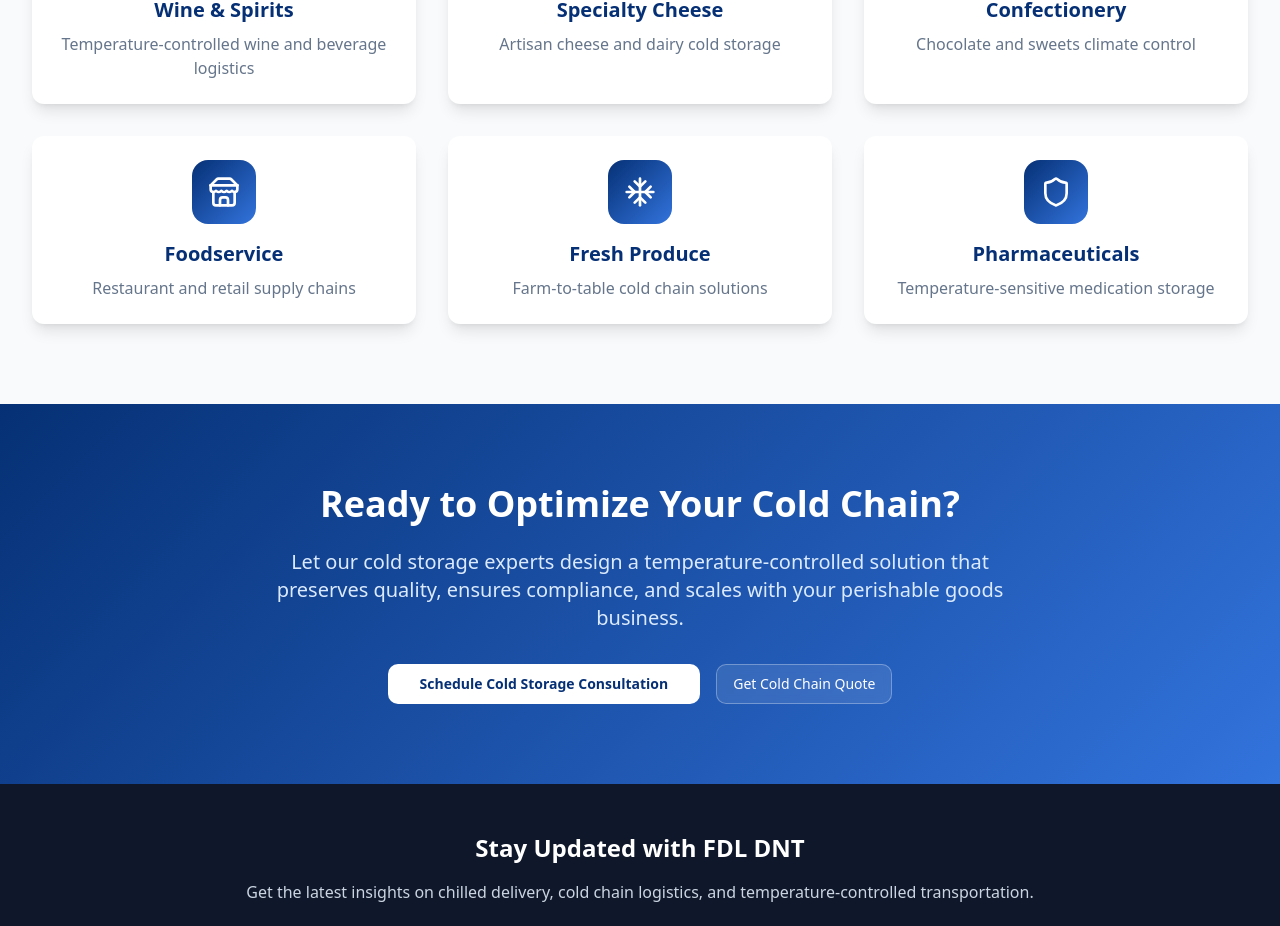
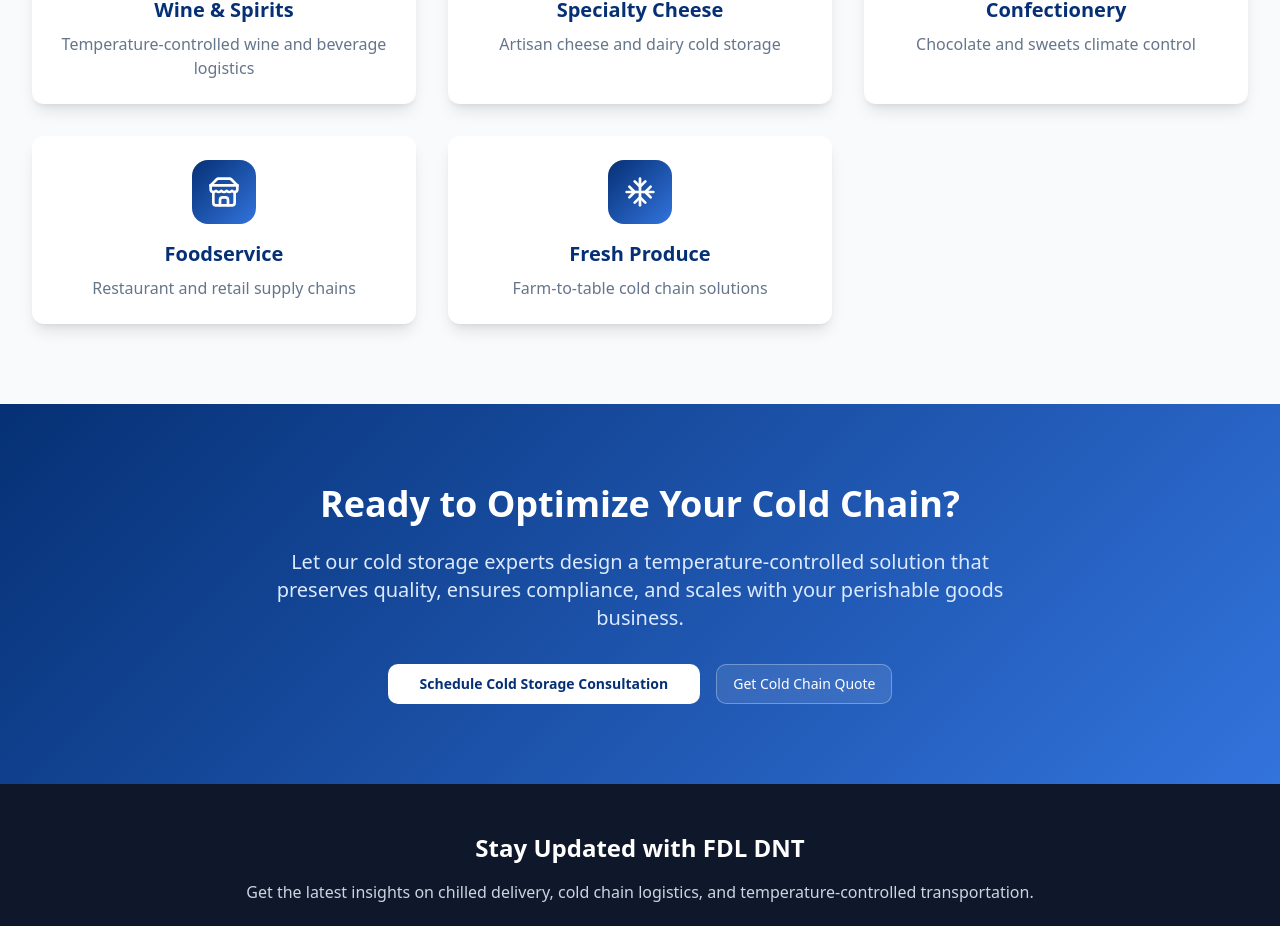
Before and after one commit to ziaddanasouri/fdl-website-excellence-hub, a React (Vite) app: page /services in a window 1280 px wide. Shown: the part 2656-3582 px from the top of the page. Built offline with nearby package versions, Linux system fonts and the light colour scheme.

Commit message:
Remove pharma from section

```diff
--- a/src/pages/Services.tsx
+++ b/src/pages/Services.tsx
@@ -115,8 +115,7 @@ const Services = () => {
     { name: 'Specialty Cheese', icon: ChefHat, description: 'Artisan cheese and dairy cold storage' },
     { name: 'Confectionery', icon: Candy, description: 'Chocolate and sweets climate control' },
     { name: 'Foodservice', icon: Store, description: 'Restaurant and retail supply chains' },
-    { name: 'Fresh Produce', icon: Snowflake, description: 'Farm-to-table cold chain solutions' },
-    { name: 'Pharmaceuticals', icon: Shield, description: 'Temperature-sensitive medication storage' }
+    { name: 'Fresh Produce', icon: Snowflake, description: 'Farm-to-table cold chain solutions' }
   ];
 
   return (
```
